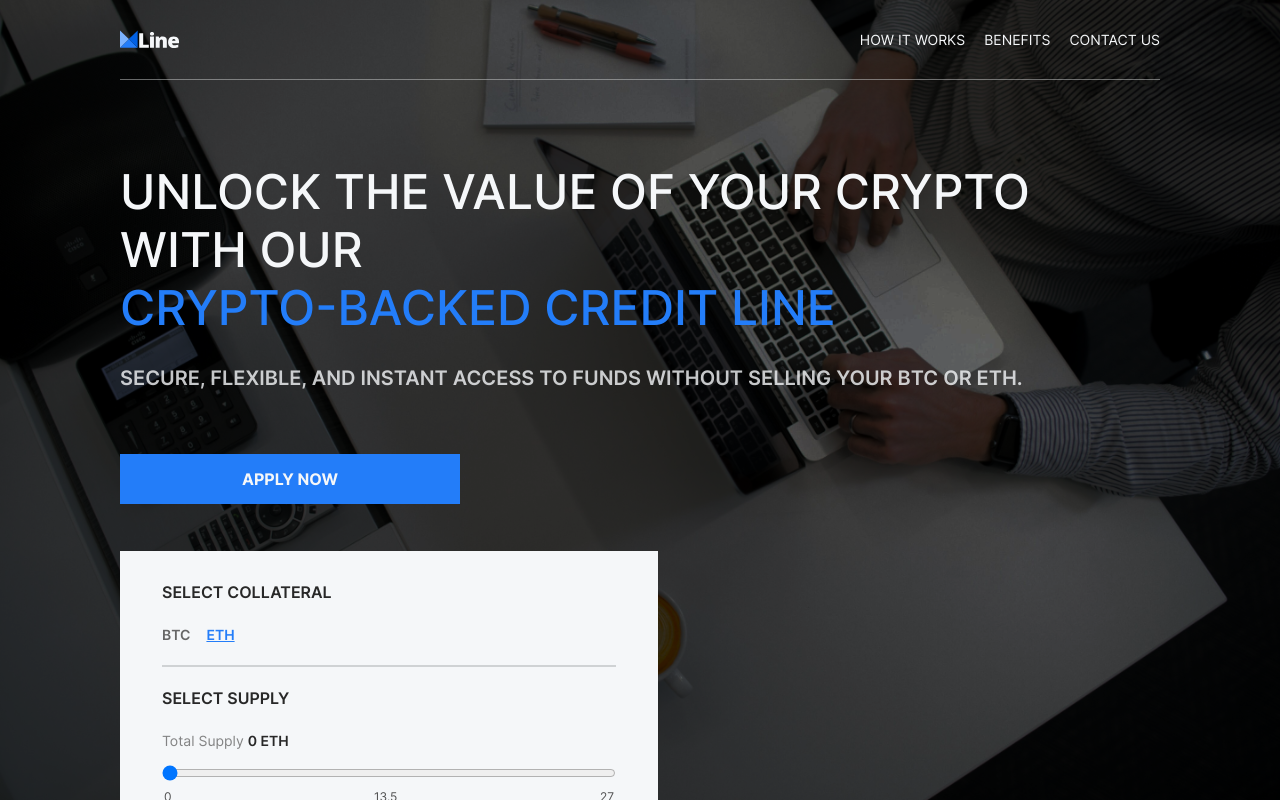
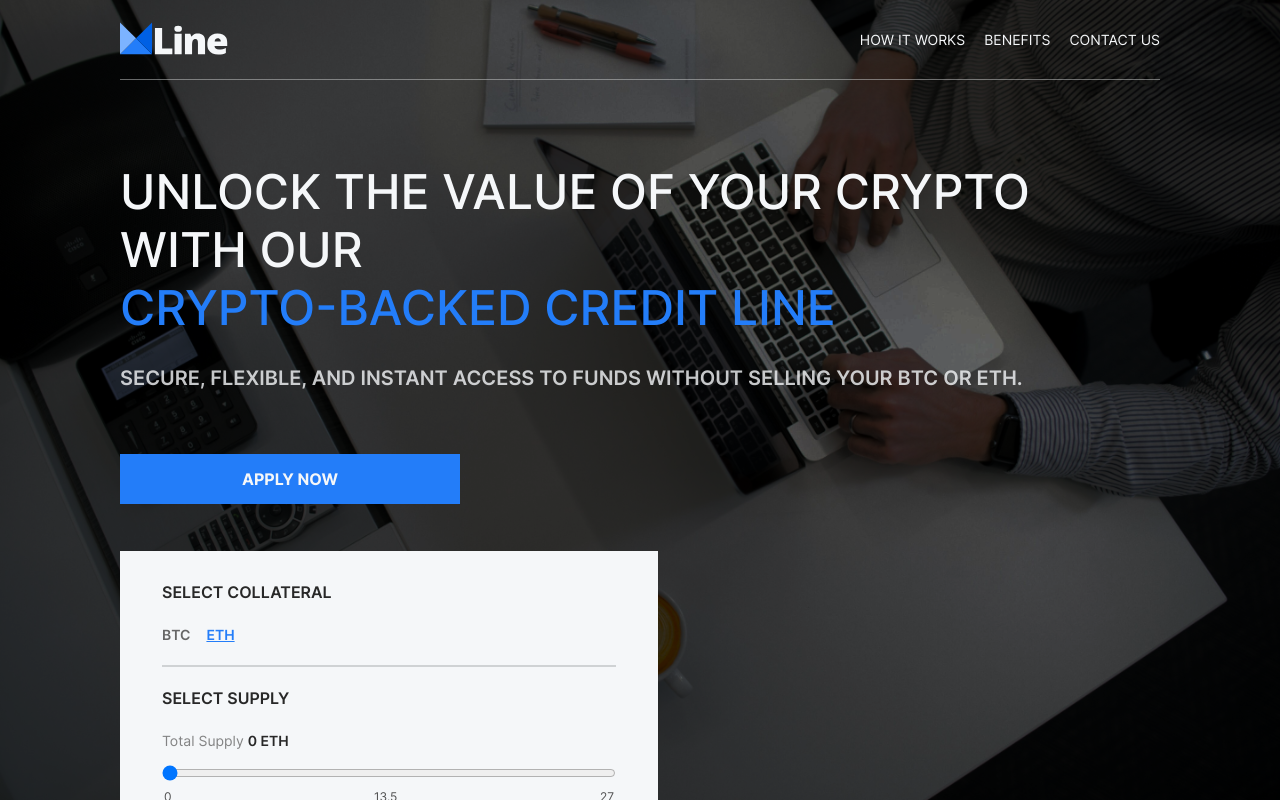
Before and after one commit to riddeclabs/xline-landing, a React (Create React App) app: page / in a window 1280 px wide. Shown: the top 800 px of the page. Built offline with nearby package versions, Linux system fonts and the light colour scheme.

Commit message:
fix logo size

```diff
--- a/src/components/footer/Footer.module.scss
+++ b/src/components/footer/Footer.module.scss
@@ -11,8 +11,8 @@
 
   @include breakpoint(sm) {
     padding-left: 30px;
-  padding-right: 30px;
-  gap: 30px;
+    padding-right: 30px;
+    gap: 30px;
   }
 
   .actionRow {
@@ -20,9 +20,9 @@
     flex-direction: row;
     justify-content: space-between;
     @include breakpoint(md, sm) {
-        flex-direction: column;
-        gap: 20px;
-      }
+      flex-direction: column;
+      gap: 20px;
+    }
     .text {
       font-family: 'Inter';
       font-style: normal;
@@ -48,7 +48,9 @@
     border-top: 1px solid rgba(204, 205, 206, 0.5);
 
     svg {
+      @include breakpoint(sm) {
         width: 60px;
+      }
     }
 
     nav {
--- a/src/components/header/Header.module.scss
+++ b/src/components/header/Header.module.scss
@@ -11,9 +11,10 @@
   border-bottom: 1px solid rgba(204, 205, 206, 0.5);
 
   svg {
+    @include breakpoint(sm) {
       width: 60px;
     }
-
+  }
   nav {
     display: flex;
     flex-direction: row;
```
Lines whose indentation alone changed are shown as unchanged.
